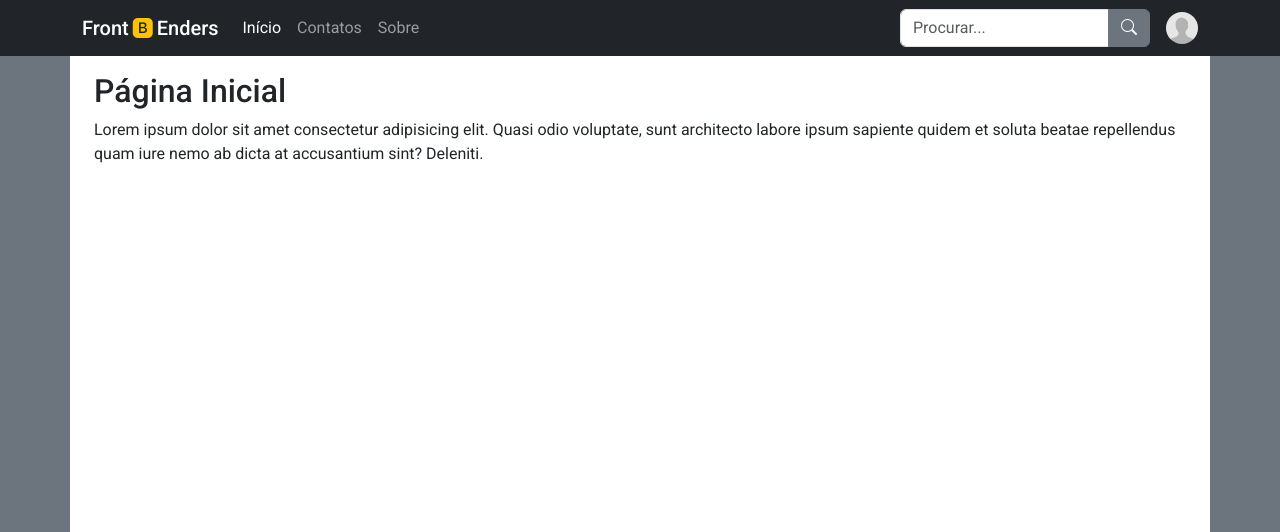
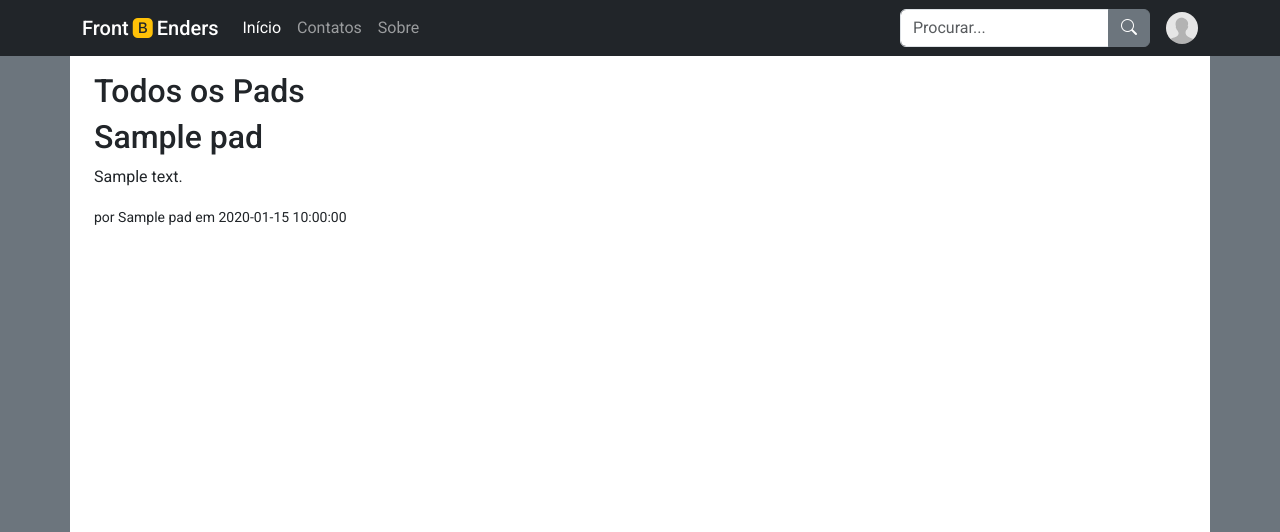
Before and after one commit to alesinhamotta/frontenders-fullstack, a Flask app: template templates/home.html in a window 1280 px wide. Shown: the top 532 px of the page. Run offline with Flask 3, Linux system fonts and the light colour scheme; the template is opened without the code that fills it: most values are stand-ins (such as "Sample title", 1, 10 or a date in 2020); some libraries are stand-ins or nearby versions.

Commit message:
Lista da home ok

```diff
--- a/app.py
+++ b/app.py
@@ -1,7 +1,9 @@
 # app.py
+import sqlite3
 from flask import Flask, render_template
-from database import init_db
+from database import DB_NAME, init_db
 from owner import owner_bp
+from sqlite3 import Row
 
 app = Flask(__name__)
 
@@ -12,29 +14,67 @@ init_db()
 app.register_blueprint(owner_bp, url_prefix='/owner')
 
 # Rota da página inicial
+
+
 @app.route("/")
 def home_page():
-    return render_template("home.html")
+
+    # Obtém todos os pads do banco de dados
+    # Ordenados por `pad_created_at` mais recente
+    # Somente com `status = 'ON'`
+
+    # Conecta ao banco de dados
+    conn = sqlite3.connect(DB_NAME)
+    conn.row_factory = sqlite3.Row
+    cursor = conn.cursor()
+
+    # Executa a consulta
+    cursor.execute('''
+        SELECT
+            pad_id, pad_created_at, pad_title,
+            own_id, own_display_name, own_photo_url,
+            SUBSTR(pad_content, 1, 30) || '...' AS pad_content_preview
+        FROM pads
+        INNER JOIN owners ON pad_owner = own_id
+            WHERE pad_status = 'ON'
+            ORDER BY pad_created_at DESC;
+    ''')
+
+    # Variável com os dados retornados
+    rows = cursor.fetchall()
+    all_pads = [dict(row) for row in rows]
+
+    # print('\n\n\n', all_pads[0][2], '\n\n\n') # Assim funciona
+    print('\n\n\n', all_pads, '\n\n\n')  # Mas quero assim
+
+    # Passa os resultados para a página HTML
+    return render_template("home.html", all_pads=all_pads)
+
 
 @app.route("/contacts")
 def contacts_page():
     return render_template("contacts.html")
 
+
 @app.route("/about")
 def about_page():
     return render_template("about.html")
+
 
 @app.route("/newpad")
 def newpad_page():
     return render_template("newpad.html")
 
+
 @app.route("/privacy")
 def privacy_page():
     return render_template("privacy.html")
+
 
 @app.route("/search")
 def search_page():
     return render_template("search.html")
 
+
 if __name__ == '__main__':
     app.run(debug=True)
--- a/templates/home.html
+++ b/templates/home.html
@@ -2,7 +2,14 @@
 
 {% block content %}
 
-<h2>Página Inicial</h2>
-<p>Lorem ipsum dolor sit amet consectetur adipisicing elit. Quasi odio voluptate, sunt architecto labore ipsum sapiente quidem et soluta beatae repellendus quam iure nemo ab dicta at accusantium sint? Deleniti.</p>
+<h2>Todos os Pads</h2>
+
+{% for pad in all_pads %}
+    <div class="pad">
+        <h2>{{ pad.pad_title }}</h2>
+        <p>{{ pad.pad_content_preview }}</p>
+        <small>por {{ pad.own_display_name }} em {{ pad.pad_created_at }}</small>
+    </div>
+{% endfor %}
 
 {% endblock %}
```
Also changed, not shown: owner.py (+31 -6 lines), database.db.
